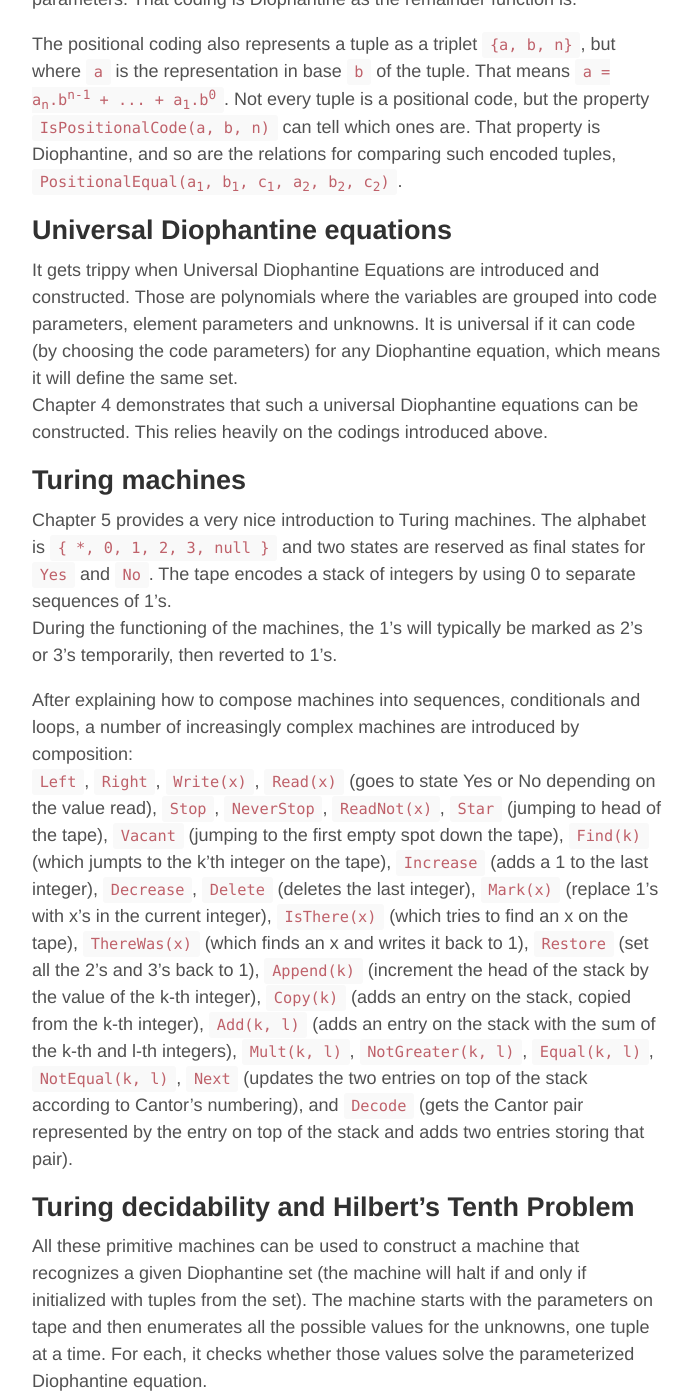
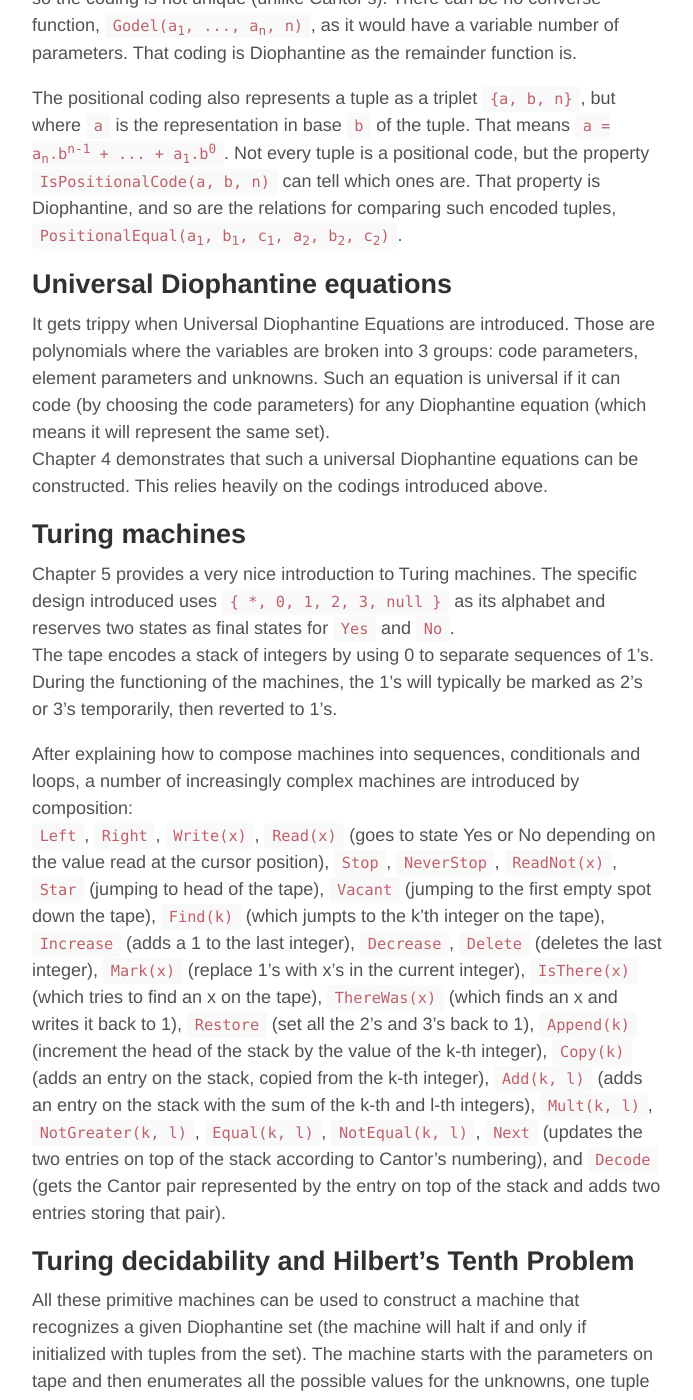
Before and after one commit to jcouv/jcouv.github.io, a Jekyll site: the page built from test.md, in a window 1280 px wide and 1400 px high, scrolled down 3175 px. Shown: the whole window, without its empty margins (293-986 px from the left). Built offline with Jekyll 4.4.1, drawn with Linux system fonts in a browser that asks for light colours; some of the changed text lies outside the part shown.

Commit message:
Update test.md

```diff
--- a/test.md
+++ b/test.md
@@ -3,7 +3,8 @@
 layout: page
 ---
 
-I enjoyed reading Yuri Matiyasevich's [Hilbert 10th Problem](http://smile.amazon.com/Hilberts-10th-Problem-Foundations-Computing/dp/0262132958/). It is rather accessible, although some demonstrations do get quite mind-bending. Below are my notes on the key topics (mostly covered by the first 5 chapters).
+I enjoyed reading Yuri Matiyasevich's [Hilbert 10th Problem](http://smile.amazon.com/Hilberts-10th-Problem-Foundations-Computing/dp/0262132958/) (Thanks Stéphane for the recommendation).
+It is rather accessible overall, but some demonstrations do get quite mind-bending. Below are my notes on the key topics (mostly covered by the first 5 chapters).
 
 ![H10 cover.jpg]({{site.baseurl}}/archives/images/H10 cover.jpg)
 
@@ -68,16 +69,16 @@
 The positional coding also represents a tuple as a triplet `{a, b, n}`, but where `a` is the representation in base `b` of the tuple. That means <code>a = a<sub>n</sub>.b<sup>n-1</sup> + ... + a<sub>1</sub>.b<sup>0</sup></code>. Not every tuple is a positional code, but the property `IsPositionalCode(a, b, n)` can tell which ones are. That property is Diophantine, and so are the relations for comparing such encoded tuples, <code>PositionalEqual(a<sub>1</sub>, b<sub>1</sub>, c<sub>1</sub>, a<sub>2</sub>, b<sub>2</sub>, c<sub>2</sub>)</code>.
 
 ## Universal Diophantine equations
-It gets trippy when Universal Diophantine Equations are introduced and constructed. Those are polynomials where the variables are grouped into code parameters, element parameters and unknowns. It is universal if it can code (by choosing the code parameters) for any Diophantine equation, which means it will define the same set.
+It gets trippy when Universal Diophantine Equations are introduced. Those are polynomials where the variables are broken into 3 groups: code parameters, element parameters and unknowns. Such an equation is universal if it can code (by choosing the code parameters) for any Diophantine equation (which means it will represent the same set).
 Chapter 4 demonstrates that such a universal Diophantine equations can be constructed. This relies heavily on the codings introduced above.
 
 ## Turing machines
 Chapter 5 provides a very nice introduction to Turing machines.
-The alphabet is `{ *, 0, 1, 2, 3, null }` and two states are reserved as final states for `Yes` and `No`. The tape encodes a stack of integers by using 0 to separate sequences of 1's.
-During the functioning of the machines, the 1's will typically be marked as 2's or 3's temporarily, then reverted to 1's.
+The specific design introduced uses `{ *, 0, 1, 2, 3, null }` as its alphabet and reserves two states as final states for `Yes` and `No`.
+The tape encodes a stack of integers by using 0 to separate sequences of 1's. During the functioning of the machines, the 1's will typically be marked as 2's or 3's temporarily, then reverted to 1's.
 
 After explaining how to compose machines into sequences, conditionals and loops, a number of increasingly complex machines are introduced by composition:
-`Left`, `Right`, `Write(x)`, `Read(x)` (goes to state Yes or No depending on the value read), `Stop`, `NeverStop`, `ReadNot(x)`, `Star` (jumping to head of the tape), `Vacant` (jumping to the first empty spot down the tape), `Find(k)` (which jumpts to the k'th integer on the tape), `Increase` (adds a 1 to the last integer), `Decrease`, `Delete` (deletes the last integer), `Mark(x)` (replace 1's with x's in the current integer), `IsThere(x)` (which tries to find an x on the tape), `ThereWas(x)` (which finds an x and writes it back to 1), `Restore` (set all the 2's and 3's back to 1), `Append(k)` (increment the head of the stack by the value of the k-th integer), `Copy(k)` (adds an entry on the stack, copied from the k-th integer), `Add(k, l)` (adds an entry on the stack with the sum of the k-th and l-th integers), `Mult(k, l)`, `NotGreater(k, l)`, `Equal(k, l)`, `NotEqual(k, l)`, `Next` (updates the two entries on top of the stack according to Cantor's numbering), and `Decode` (gets the Cantor pair represented by the entry on top of the stack and adds two entries storing that pair).
+`Left`, `Right`, `Write(x)`, `Read(x)` (goes to state Yes or No depending on the value read at the cursor position), `Stop`, `NeverStop`, `ReadNot(x)`, `Star` (jumping to head of the tape), `Vacant` (jumping to the first empty spot down the tape), `Find(k)` (which jumpts to the k'th integer on the tape), `Increase` (adds a 1 to the last integer), `Decrease`, `Delete` (deletes the last integer), `Mark(x)` (replace 1's with x's in the current integer), `IsThere(x)` (which tries to find an x on the tape), `ThereWas(x)` (which finds an x and writes it back to 1), `Restore` (set all the 2's and 3's back to 1), `Append(k)` (increment the head of the stack by the value of the k-th integer), `Copy(k)` (adds an entry on the stack, copied from the k-th integer), `Add(k, l)` (adds an entry on the stack with the sum of the k-th and l-th integers), `Mult(k, l)`, `NotGreater(k, l)`, `Equal(k, l)`, `NotEqual(k, l)`, `Next` (updates the two entries on top of the stack according to Cantor's numbering), and `Decode` (gets the Cantor pair represented by the entry on top of the stack and adds two entries storing that pair).
 
 ## Turing decidability and Hilbert's Tenth Problem
 All these primitive machines can be used to construct a machine that recognizes a given Diophantine set (the machine will halt if and only if initialized with tuples from the set). The machine starts with the parameters on tape and then enumerates all the possible values for the unknowns, one tuple at a time. For each, it checks whether those values solve the parameterized Diophantine equation.
@@ -89,4 +90,5 @@
 From a decidable machine, you can easily make a semidecidable one.
 Conversely, if a set and it's complement are both semidecidable, then they are decidable. You could construct a "schizophrenic" machine that runs one step of each machine, and therefore would be guaranteed to halt with a `Yes` or `No`.
 
-In this context, Hilbert Tenth Problem asks whether the set of codes of all solvable Diophantine equations (without parameters) is Turing decidable. It turns out it isn't. There is no way of determining if a Diophantine equation is solvable in a way that is guaranteed to halt. Moreover, based on Church's Thesis, this conclusion is not contingent on the specific Turing machine introduced above but holds in general.
+In this context, Hilbert Tenth Problem asks whether the set of codes of all solvable Diophantine equations (without parameters) is Turing decidable. But Matiyasevich proves the negative: there is no way of determining if a Diophantine equation is solvable in a way that is guaranteed to halt.
+Moreover, based on Church's Thesis, this conclusion holds in general; it is not contingent on the specific Turing machine introduced above.
```
